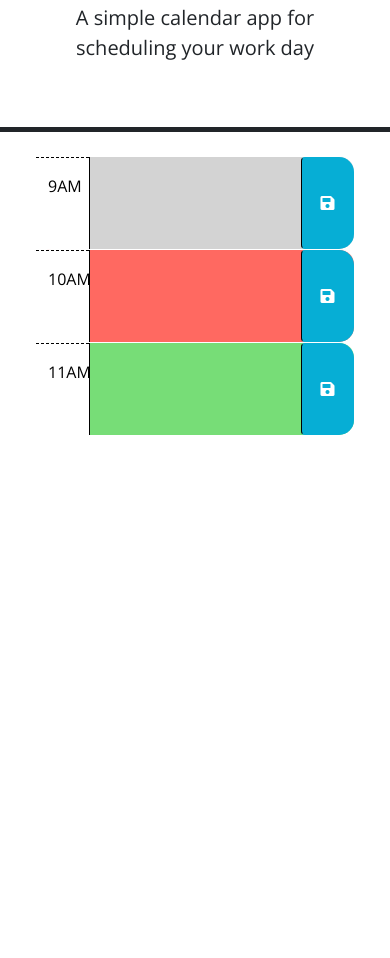
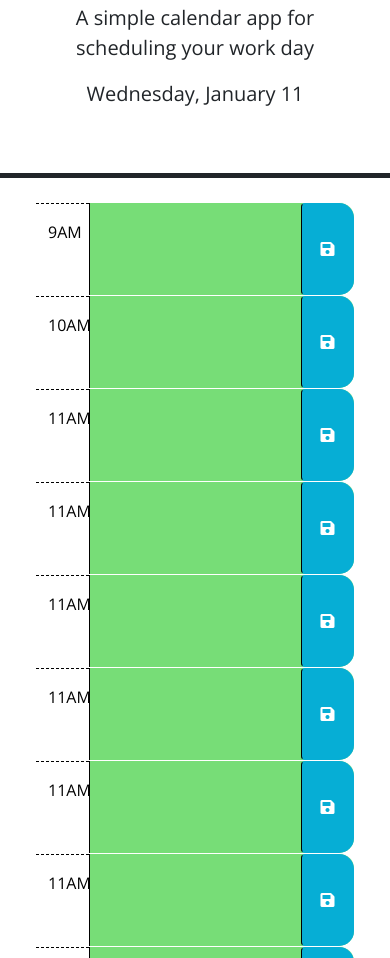
Before and after one commit to Melona-png/Workdaysched, a plain HTML site: page index.html in a window 390 px wide. Shown: the part 142-1100 px from the top of the page. Before the commit the page ends 844 px from the top, so only its background shows below. Drawn offline with nearby package versions, Linux system fonts and the light colour scheme; files that its build step writes are made by us from their sources.

Commit message:
connected html, css, and js. Added day.js

```diff
--- a/assets/style.css
+++ b/assets/style.css
@@ -31,7 +31,7 @@ textarea {
 }
 
 .past {
-  background-color: #d3d3d3;
+  background-color: #949494;
   color: white;
 }
 
--- a/index.html
+++ b/index.html
@@ -18,29 +18,20 @@
       href="https://fonts.googleapis.com/css?family=Open+Sans&display=swap"
       rel="stylesheet"
     />
-    <link rel="stylesheet" href="style.css" />
+    <link rel="stylesheet" href="./assets/style.css" />
     <title>Work Day Scheduler</title>
   </head>
 
   <body>
+    <!-- Header here -->
     <header class="p-5 mb-4 border-5 border-bottom border-dark text-center">
       <h1 class="display-3">Work Day Scheduler</h1>
       <p class="lead">A simple calendar app for scheduling your work day</p>
       <p id="currentDay" class="lead"></p>
     </header>
     <div class="container-lg px-5">
-      <!-- Use class for "past", "present", and "future" to apply styles to the
-        time-block divs accordingly. The javascript will need to do this by
-        adding/removing these classes on each div by comparing the hour in the
-        id to the current hour. The html provided below is meant to be an example
-        demonstrating how the css provided can be leveraged to create the
-        desired layout and colors. The html below should be removed or updated
-        in the finished product. Remember to delete this comment once the
-        code is implemented.
-        -->
-
       <!-- Example of a past time block. The "past" class adds a gray background color. -->
-      <div id="hour-9" class="row time-block past">
+      <div id="9" class="row time-block">
         <div class="col-2 col-md-1 hour text-center py-3">9AM</div>
         <textarea class="col-8 col-md-10 description" rows="3"> </textarea>
         <button class="btn saveBtn col-2 col-md-1" aria-label="save">
@@ -49,7 +40,7 @@
       </div>
 
       <!-- Example of a a present time block. The "present" class adds a red background color. -->
-      <div id="hour-10" class="row time-block present">
+      <div id="10" class="row time-block">
         <div class="col-2 col-md-1 hour text-center py-3">10AM</div>
         <textarea class="col-8 col-md-10 description" rows="3"> </textarea>
         <button class="btn saveBtn col-2 col-md-1" aria-label="save">
@@ -58,7 +49,55 @@
       </div>
 
       <!-- Example of a future time block. The "future" class adds a green background color. -->
-      <div id="hour-11" class="row time-block future">
+      <div id="11" class="row time-block">
+        <div class="col-2 col-md-1 hour text-center py-3">11AM</div>
+        <textarea class="col-8 col-md-10 description" rows="3"> </textarea>
+        <button class="btn saveBtn col-2 col-md-1" aria-label="save">
+          <i class="fas fa-save" aria-hidden="true"></i>
+        </button>
+      </div>
+
+      <div id="12" class="row time-block">
+        <div class="col-2 col-md-1 hour text-center py-3">11AM</div>
+        <textarea class="col-8 col-md-10 description" rows="3"> </textarea>
+        <button class="btn saveBtn col-2 col-md-1" aria-label="save">
+          <i class="fas fa-save" aria-hidden="true"></i>
+        </button>
+      </div>
+
+      <div id="13" class="row time-block">
+        <div class="col-2 col-md-1 hour text-center py-3">11AM</div>
+        <textarea class="col-8 col-md-10 description" rows="3"> </textarea>
+        <button class="btn saveBtn col-2 col-md-1" aria-label="save">
+          <i class="fas fa-save" aria-hidden="true"></i>
+        </button>
+      </div>
+
+      <div id="14" class="row time-block">
+        <div class="col-2 col-md-1 hour text-center py-3">11AM</div>
+        <textarea class="col-8 col-md-10 description" rows="3"> </textarea>
+        <button class="btn saveBtn col-2 col-md-1" aria-label="save">
+          <i class="fas fa-save" aria-hidden="true"></i>
+        </button>
+      </div>
+
+      <div id="15" class="row time-block">
+        <div class="col-2 col-md-1 hour text-center py-3">11AM</div>
+        <textarea class="col-8 col-md-10 description" rows="3"> </textarea>
+        <button class="btn saveBtn col-2 col-md-1" aria-label="save">
+          <i class="fas fa-save" aria-hidden="true"></i>
+        </button>
+      </div>
+
+      <div id="16" class="row time-block">
+        <div class="col-2 col-md-1 hour text-center py-3">11AM</div>
+        <textarea class="col-8 col-md-10 description" rows="3"> </textarea>
+        <button class="btn saveBtn col-2 col-md-1" aria-label="save">
+          <i class="fas fa-save" aria-hidden="true"></i>
+        </button>
+      </div>
+
+      <div id="17" class="row time-block">
         <div class="col-2 col-md-1 hour text-center py-3">11AM</div>
         <textarea class="col-8 col-md-10 description" rows="3"> </textarea>
         <button class="btn saveBtn col-2 col-md-1" aria-label="save">
@@ -73,6 +112,6 @@
       crossorigin="anonymous"
     ></script>
 
-    <script src="script.js"></script>
+    <script src="./script.js"></script>
   </body>
 </html>
--- a/script.js
+++ b/script.js
@@ -1,23 +1,67 @@
 // Wrap all code that interacts with the DOM in a call to jQuery to ensure that
 // the code isn't run until the browser has finished rendering all the elements
 // in the html.
-$(function () {
+
+$(document).ready(function () {
+  var todayDate = dayjs().format("dddd, MMMM D");
+  $("#currentDay").html(todayDate);
+
+  // click event listener for button
+  $(".saveBtn").on("click", function () {
+    var text = $(this).siblings(".description").val();
+    var time = $(this).parent().attr("id");
+
+    // local storage
+    localStorage.setItem(time, text);
+  });
+
+  function colorChange() {
+    var currentTime = parseInt(dayjs().format("HH"));
+
+    $(".time-block").each(function () {
+      var blockTime = parseInt($(this).attr("id"));
+
+      if (blockTime < currentTime) {
+        $(this).addClass("past");
+      } else if (blockTime === currentTime) {
+        $(this).removeClass("past");
+        $(this).addClass("present");
+      } else {
+        $(this).removeClass("present");
+        $(this).addClass("future");
+      }
+    });
+  }
+
+  colorChange();
+
+  $("#9 .description").text(localStorage.getItem("9"));
   // TODO: Add a listener for click events on the save button. This code should
   // use the id in the containing time-block as a key to save the user input in
   // local storage. HINT: What does `this` reference in the click listener
   // function? How can DOM traversal be used to get the "hour-x" id of the
   // time-block containing the button that was clicked? How might the id be
   // useful when saving the description in local storage?
-    //
+
+  //Pseudocode- create eventListener for click event on the save button.
+  //What is blockTime- where do I call this function
+
   // TODO: Add code to apply the past, present, or future class to each time
   // block by comparing the id to the current hour. HINTS: How can the id
   // attribute of each time-block be used to conditionally add or remove the
   // past, present, and future classes? How can Day.js be used to get the
   // current hour in 24-hour time?
+
+  // Apply styling to elements based on time block through the ID
+  // for loop to determine current time vs time blocks
+
   //
   // TODO: Add code to get any user input that was saved in localStorage and set
   // the values of the corresponding textarea elements. HINT: How can the id
   // attribute of each time-block be used to do this?
-    //
+
+  // localStorage.getItem(key) to collect saved data from line 47
+  // fetch and .textContent to grab data from each key and display to screen using forloop
+
   // TODO: Add code to display the current date in the header of the page.
 });
```
Lines whose indentation alone changed are shown as unchanged.
